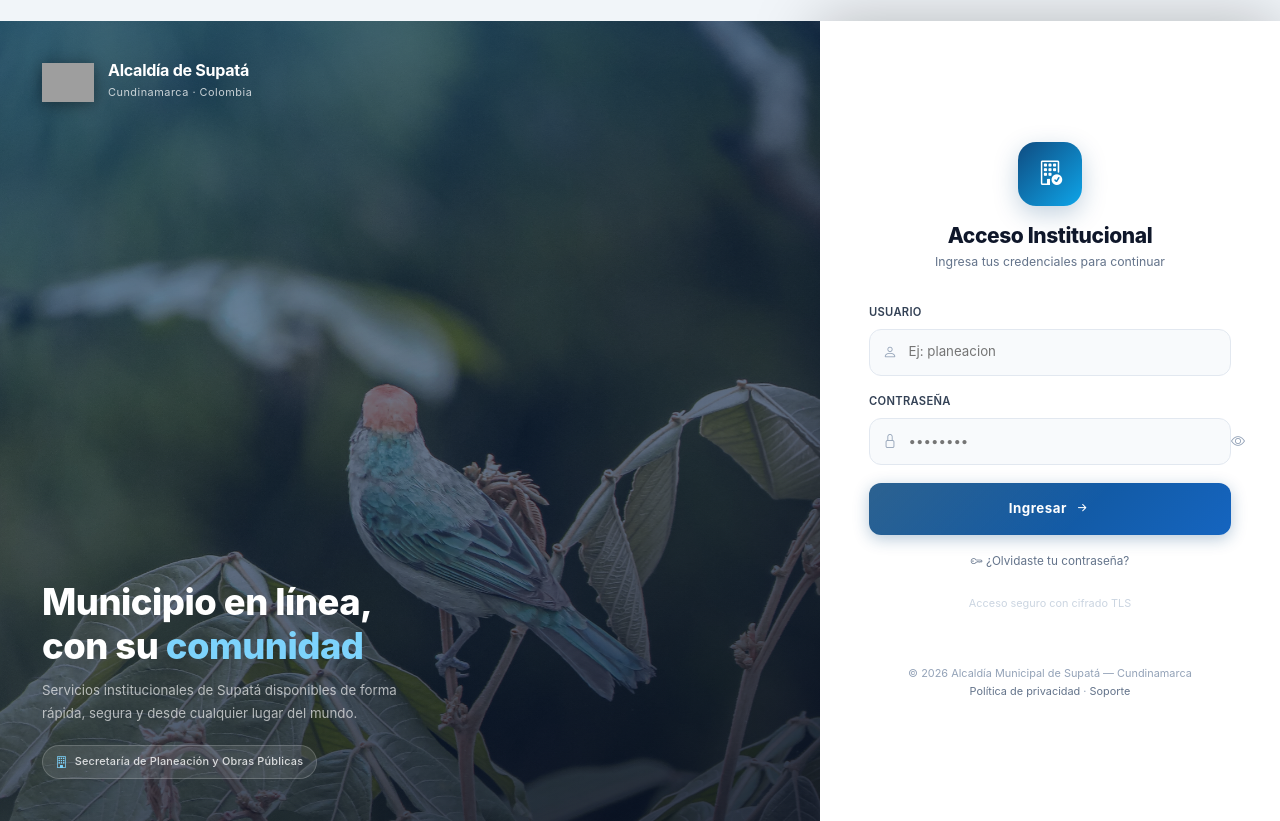
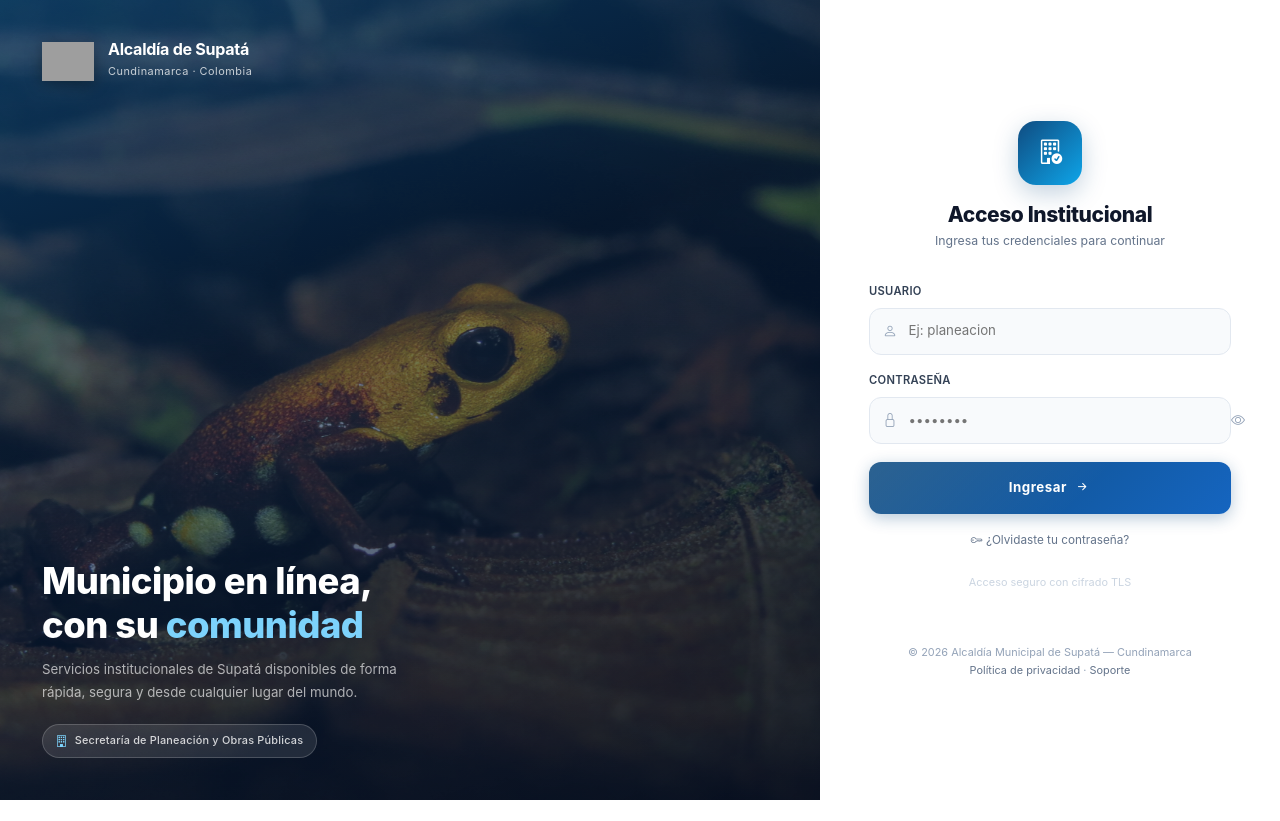
Before and after one commit to Arq-Rafael/alcald-a-virtual, a Flask app: page / in a window 1280 px wide. After the commit the page ends 800 px from the top, so only its background shows below. Run offline with Flask 3, Linux system fonts and the light colour scheme; data that the repository does not hold is empty; some libraries are stand-ins or nearby versions; grey boxes are pictures that could not be loaded.

Commit message:
login: nuevo escudo, fondo rana dorada y pantalla fija sin scroll
- escudo.png: reemplazado por el nuevo escudo oficial de Supatá
- paisaje2.jpg: reemplazado por foto de la rana dorada de Supatá
  como imagen de fondo del panel izquierdo del login
- login.html: pantalla completamente fija (position:fixed, overflow:hidden)
  en html/body/wrapper para eliminar la barra blanca al hacer scroll;
  los paneles izquierdo y derecho usan height:100vh sin desborde externo

Co-Authored-By: Claude Opus 4.6 <noreply@anthropic.com>

```diff
--- a/templates/login.html
+++ b/templates/login.html
@@ -9,25 +9,49 @@
      Foto de Supatá + Formulario institucional
      ===================================================== */
 
-  /* Ocultar el sidebar y el fondo animado global en la página de login */
-  body {
-    background: #0f172a !important;
+  /* Login: sin scroll, pantalla fija 100vh */
+  html, body {
+    height: 100% !important;
+    overflow: hidden !important;
+    background: #0a0f1a !important;
     animation: none !important;
   }
+
+  /* Ocultar sidebar y elementos de navegación */
   .dock-container,
+  .av-sidebar,
+  .av-mobile-header,
   .d-lg-none.p-3 {
     display: none !important;
   }
+
+  /* Quitar padding/margin del main para que el wrapper ocupe todo */
   main.main-content {
     padding: 0 !important;
     margin: 0 !important;
+    height: 100% !important;
+    overflow: hidden !important;
+    flex: unset !important;
   }
 
-  /* ---- Wrapper principal ---- */
+  /* body.has-sidebar: anular el flex-row para el login */
+  body.has-sidebar {
+    display: block !important;
+    height: 100% !important;
+    overflow: hidden !important;
+  }
+
+  /* ---- Wrapper principal — altura exacta sin scroll ---- */
   .lp-wrapper {
     display: flex;
-    min-height: 100vh;
+    height: 100vh;
     width: 100%;
+    overflow: hidden;
+    position: fixed;
+    top: 0;
+    left: 0;
+    right: 0;
+    bottom: 0;
   }
 
   /* =====================================================
@@ -36,7 +60,7 @@
   .lp-left {
     position: relative;
     flex: 1.1;
-    min-height: 100vh;
+    height: 100vh;
     overflow: hidden;
     display: flex;
     flex-direction: column;
@@ -173,10 +197,11 @@
     flex-direction: column;
     align-items: center;
     justify-content: center;
-    padding: 3rem 3.5rem;
+    padding: 2.5rem 3.5rem;
     position: relative;
-    min-height: 100vh;
+    height: 100vh;
     overflow-y: auto;
+    overflow-x: hidden;
     box-shadow: -2px 0 60px rgba(0,0,0,0.25);
   }
 
@@ -423,16 +448,16 @@
     }
     .lp-right {
       flex: 1;
+      flex-basis: 100%;
       padding: 2rem 1.5rem;
+      height: 100vh;
+      overflow-y: auto;
     }
   }
 
   @media (max-width: 480px) {
     .lp-right {
       padding: 1.5rem 1.25rem;
-    }
-    .lp-info-row {
-      flex-direction: column;
     }
   }
 
```
Also changed, not shown: static/paisaje2.jpg, 1 other file.
